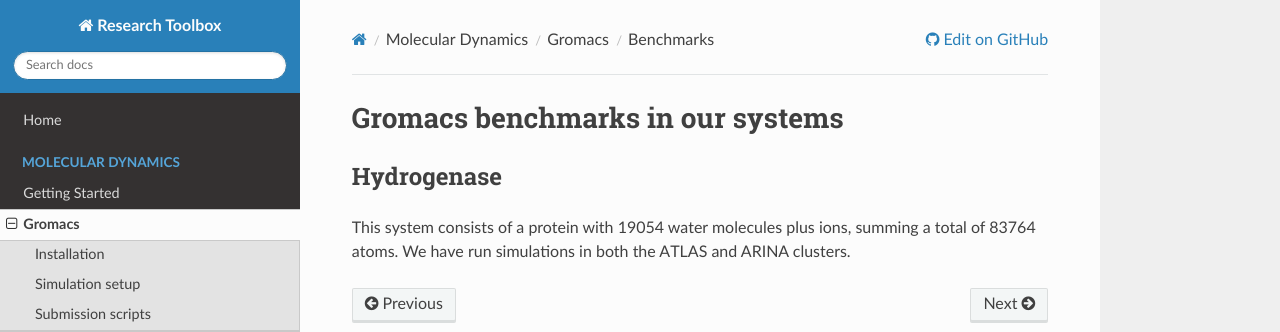
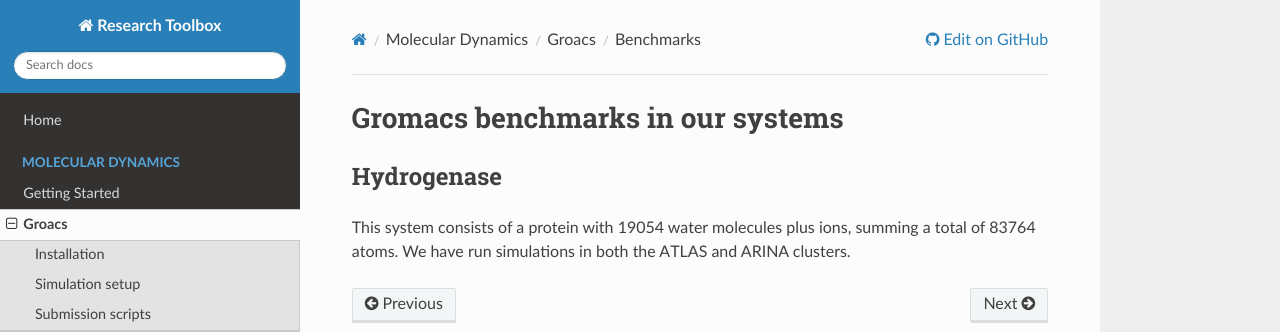
Before and after one commit to BioKT/ResDocs, an MkDocs documentation site: the page built from docs/Gromacs/benchmarks.md, in a window 1280 px wide. Shown: the top 332 px of the page. Built offline with MkDocs 1.6.1, drawn with Linux system fonts in a browser that asks for light colours; nearby versions of some CDN libraries; some of the changed lines change nothing that is shown.

Commit message:
try if modifies

```diff
--- a/mkdocs.yml
+++ b/mkdocs.yml
@@ -7,7 +7,7 @@ nav:
   - Home: 'index.md'
   - 'Molecular Dynamics':
     - 'Getting Started': 'Starting/guide.md'
-    - Gromacs:
+    - Groacs:
       - Installation: 'Gromacs/installation.md'
       - Simulation setup: 'Gromacs/md_setup.md'
       - Submission scripts: 'Gromacs/submission.md'
```
